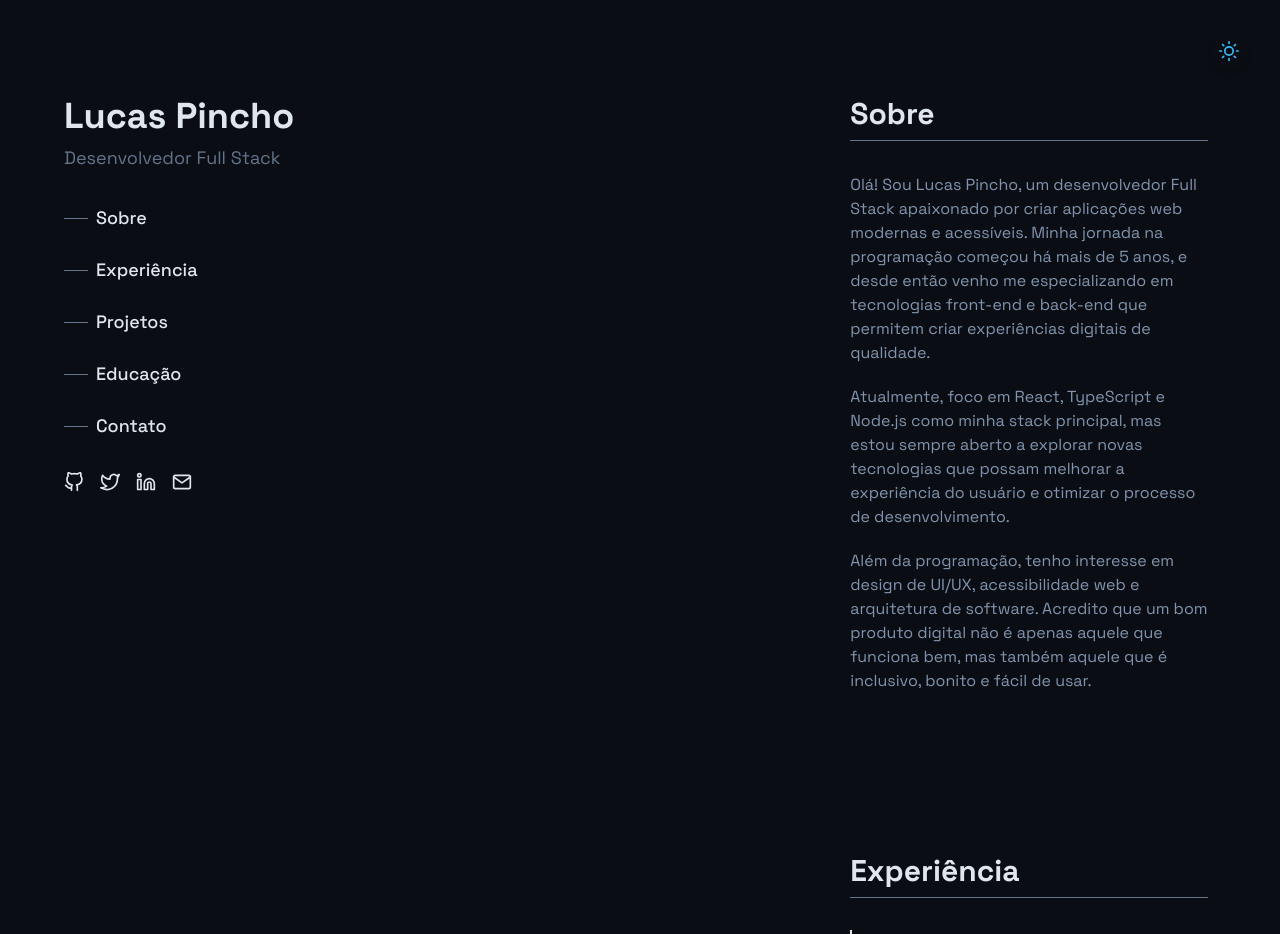
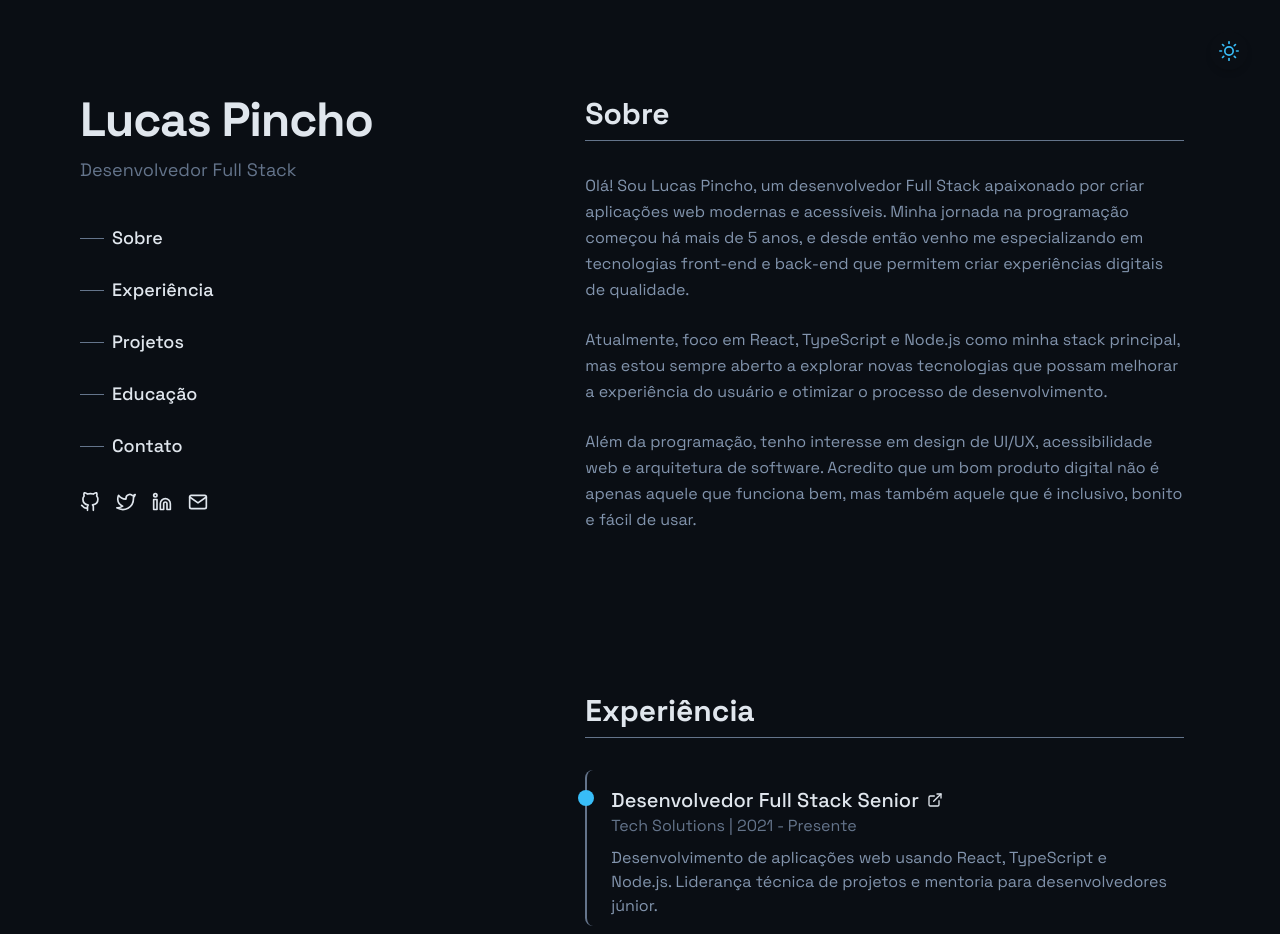
Before and after one commit to lucaspincho/myportfolio, a React (Vite) app: page / in a window 1280 px wide. Shown: the top 934 px of the page. Built offline with nearby package versions, Linux system fonts and the light colour scheme.

Commit message:
feat: style subsection hover effects

```diff
--- a/index.html
+++ b/index.html
@@ -4,9 +4,9 @@
     <meta charset="UTF-8" />
     <link rel="icon" type="image/svg+xml" href="/favicon.svg" />
     <meta name="viewport" content="width=device-width, initial-scale=1.0" />
-    <meta name="description" content="Portfólio de Lucas Pincho - Desenvolvedor Full Stack" />
+    <meta name="description" content="Portfólio de Lucas Pincho" />
     <meta name="theme-color" content="#0A0E14" />
-    <title>Lucas Pincho | Desenvolvedor Full Stack</title>
+    <title>Lucas Pincho</title>
   </head>
   <body>
     <div id="root"></div>
--- a/src/App.tsx
+++ b/src/App.tsx
@@ -25,18 +25,26 @@ function App() {
   }, [])
 
   return (
-    <div className="flex flex-col min-h-screen antialiased overflow-hidden">
+    <div className="flex flex-col min-h-screen antialiased">
+      <div className="sticky top-0 z-10 w-full bg-bg-light dark:bg-bg-dark">
+        <div className="max-w-6xl mx-auto px-6 md:px-10 lg:px-16 xl:px-20 py-2">
           <ThemeToggle theme={theme} toggleTheme={toggleTheme} />
+        </div>
+      </div>
 
-      <div className="max-w-screen-xl mx-auto w-full transition-all px-4 md:px-6 lg:px-6 xl:px-8 lg:pt-4">
-        <div className="flex flex-col md:flex-row relative">
+      <div className="flex-1 w-full px-6 md:px-10 lg:px-16 xl:px-20">
+        <div className="grid grid-cols-1 md:grid-cols-12 gap-4 max-w-6xl mx-auto">
+          <div className="md:col-span-4 lg:col-span-5 md:sticky md:top-14 md:self-start md:max-h-[calc(100vh-4rem)]">
             <Sidebar
               isMobile={isMobile}
               mobileMenuOpen={mobileMenuOpen}
               toggleMobileMenu={() => setMobileMenuOpen(!mobileMenuOpen)}
             />
+          </div>
 
+          <div className="md:col-span-8 lg:col-span-7 md:overflow-y-auto">
             <MainContent />
+          </div>
         </div>
       </div>
     </div>
--- a/src/components/About.tsx
+++ b/src/components/About.tsx
@@ -14,24 +14,24 @@ export default function About() {
       </motion.h2>
 
       <motion.div
-        className="space-y-5 mt-8"
+        className="space-y-6 mt-8"
         initial={{ opacity: 0, y: 20 }}
         whileInView={{ opacity: 1, y: 0 }}
         viewport={{ once: true }}
         transition={{ duration: 0.5, delay: 0.2 }}
       >
-        <p>
+        <p className="text-base md:text-base lg:leading-relaxed">
           Olá! Sou Lucas Pincho, um desenvolvedor Full Stack apaixonado por criar aplicações web modernas e acessíveis.
           Minha jornada na programação começou há mais de 5 anos, e desde então venho me especializando em tecnologias
           front-end e back-end que permitem criar experiências digitais de qualidade.
         </p>
 
-        <p>
+        <p className="text-base md:text-base lg:leading-relaxed">
           Atualmente, foco em React, TypeScript e Node.js como minha stack principal, mas estou sempre aberto a explorar
           novas tecnologias que possam melhorar a experiência do usuário e otimizar o processo de desenvolvimento.
         </p>
 
-        <p>
+        <p className="text-base md:text-base lg:leading-relaxed">
           Além da programação, tenho interesse em design de UI/UX, acessibilidade web e arquitetura de software.
           Acredito que um bom produto digital não é apenas aquele que funciona bem, mas também aquele que é inclusivo,
           bonito e fácil de usar.
--- a/src/components/Contact.tsx
+++ b/src/components/Contact.tsx
@@ -35,7 +35,7 @@ export default function Contact() {
               id="name"
               name="name"
               placeholder="Seu nome"
-              className="w-full p-3 rounded-lg bg-transparent hover:bg-section-hover dark:hover:bg-dark-section-hover border border-muted dark:border-dark-muted focus:ring-2 focus:ring-link-hover dark:focus:ring-dark-link-hover outline-none transition-colors duration-300"
+              className="w-full p-3 rounded-lg subsection-item border border-muted dark:border-dark-muted focus:ring-2 focus:ring-link-hover dark:focus:ring-dark-link-hover outline-none transition-colors duration-300"
               required
             />
           </div>
@@ -47,7 +47,7 @@ export default function Contact() {
               id="email"
               name="email"
               placeholder="seu.email@exemplo.com"
-              className="w-full p-3 rounded-lg bg-transparent hover:bg-section-hover dark:hover:bg-dark-section-hover border border-muted dark:border-dark-muted focus:ring-2 focus:ring-link-hover dark:focus:ring-dark-link-hover outline-none transition-colors duration-300"
+              className="w-full p-3 rounded-lg subsection-item border border-muted dark:border-dark-muted focus:ring-2 focus:ring-link-hover dark:focus:ring-dark-link-hover outline-none transition-colors duration-300"
               required
             />
           </div>
@@ -59,7 +59,7 @@ export default function Contact() {
               name="message"
               rows={5}
               placeholder="Sua mensagem..."
-              className="w-full p-3 rounded-lg bg-transparent hover:bg-section-hover dark:hover:bg-dark-section-hover border border-muted dark:border-dark-muted focus:ring-2 focus:ring-link-hover dark:focus:ring-dark-link-hover outline-none transition-colors duration-300 resize-none"
+              className="w-full p-3 rounded-lg subsection-item border border-muted dark:border-dark-muted focus:ring-2 focus:ring-link-hover dark:focus:ring-dark-link-hover outline-none transition-colors duration-300 resize-none"
               required
             ></textarea>
           </div>
--- a/src/components/Education.tsx
+++ b/src/components/Education.tsx
@@ -11,13 +11,13 @@ type EducationItemProps = {
 function EducationItem({ institution, degree, period, description, delay }: EducationItemProps) {
   return (
     <motion.div
-      className="mb-8 relative border-l-2 border-muted dark:border-dark-muted pl-6 pb-2"
+      className="mb-8 relative border-l-2 border-muted dark:border-dark-muted pl-6 pb-2 subsection-item rounded-lg p-4"
       initial={{ opacity: 0, x: -20 }}
       whileInView={{ opacity: 1, x: 0 }}
       viewport={{ once: true }}
       transition={{ duration: 0.5, delay }}
     >
-      <div className="absolute w-4 h-4 bg-link-hover dark:bg-dark-link-hover rounded-full -left-[9px] top-1"></div>
+      <div className="absolute w-4 h-4 bg-link-hover dark:bg-dark-link-hover rounded-full -left-[9px] top-5"></div>
       <h3 className="text-xl font-medium">{degree}</h3>
       <p className="text-muted dark:text-dark-muted mb-2">
         {institution} | {period}
--- a/src/components/Experience.tsx
+++ b/src/components/Experience.tsx
@@ -13,13 +13,13 @@ type ExperienceItemProps = {
 function ExperienceItem({ company, position, period, description, url, delay }: ExperienceItemProps) {
   return (
     <motion.div
-      className="mb-10 relative border-l-2 border-light-detail dark:border-dark-detail pl-6 pb-2"
+      className="mb-10 relative border-l-2 border-muted dark:border-dark-muted pl-6 pb-2 subsection-item rounded-lg p-4"
       initial={{ opacity: 0, x: -20 }}
       whileInView={{ opacity: 1, x: 0 }}
       viewport={{ once: true }}
       transition={{ duration: 0.5, delay }}
     >
-      <div className="absolute w-4 h-4 bg-light-highlight dark:bg-dark-highlight rounded-full -left-[9px] top-1"></div>
+      <div className="absolute w-4 h-4 bg-link-hover dark:bg-dark-link-hover rounded-full -left-[9px] top-5"></div>
       <h3 className="text-xl font-medium flex items-center gap-2">
         {position}
         {url && (
@@ -28,7 +28,7 @@ function ExperienceItem({ company, position, period, description, url, delay }:
           </a>
         )}
       </h3>
-      <p className="text-light-detail dark:text-dark-detail mb-2">
+      <p className="text-muted dark:text-dark-muted mb-2">
         {company} | {period}
       </p>
       <p>{description}</p>
--- a/src/components/MainContent.tsx
+++ b/src/components/MainContent.tsx
@@ -6,8 +6,8 @@ import Contact from './Contact';
 
 export default function MainContent() {
   return (
-    <main className="ml-0 md:ml-[40%] w-full md:w-[60%] py-20 md:py-20 lg:pt-20 transition-all">
-      <div className="max-w-none mx-auto px-4 md:px-6 lg:px-6">
+    <main className="w-full py-20 lg:pt-20 transition-all">
+      <div className="w-full pl-0 md:pl-4">
         <About />
         <Experience />
         <Projects />
--- a/src/components/Projects.tsx
+++ b/src/components/Projects.tsx
@@ -13,7 +13,7 @@ type ProjectCardProps = {
 function ProjectCard({ title, description, tags, githubUrl, liveUrl, index }: ProjectCardProps) {
   return (
     <motion.div
-      className="card hover:-translate-y-2 cursor-pointer relative"
+      className="subsection-item hover:-translate-y-2 cursor-pointer relative p-5 lg:p-6 shadow-md hover:shadow-lg rounded-lg"
       initial={{ opacity: 0, y: 50 }}
       whileInView={{ opacity: 1, y: 0 }}
       viewport={{ once: true }}
@@ -93,7 +93,7 @@ export default function Projects() {
         Projetos
       </motion.h2>
 
-      <div className="grid grid-cols-1 md:grid-cols-2 gap-6 mt-8">
+      <div className="grid grid-cols-1 xl:grid-cols-2 gap-8 mt-8">
         {projects.map((project, index) => (
           <ProjectCard
             key={index}
--- a/src/components/Sidebar.tsx
+++ b/src/components/Sidebar.tsx
@@ -30,9 +30,9 @@ export default function Sidebar({ isMobile, mobileMenuOpen, toggleMobileMenu }:
 
   const sidebarContent = (
     <>
-      <div className="mb-8 lg:pt-10">
+      <div className="mb-10 lg:pt-10">
         <motion.h1
-          className="text-3xl md:text-4xl font-bold"
+          className="text-3xl md:text-4xl lg:text-5xl font-bold tracking-tight"
           initial={{ opacity: 0 }}
           animate={{ opacity: 1 }}
           transition={{ delay: 0.2 }}
@@ -40,7 +40,7 @@ export default function Sidebar({ isMobile, mobileMenuOpen, toggleMobileMenu }:
           Lucas Pincho
         </motion.h1>
         <motion.p
-          className="text-muted dark:text-dark-muted mt-2 text-lg"
+          className="text-muted dark:text-dark-muted mt-3 text-lg"
           initial={{ opacity: 0 }}
           animate={{ opacity: 1 }}
           transition={{ delay: 0.3 }}
@@ -137,12 +137,8 @@ export default function Sidebar({ isMobile, mobileMenuOpen, toggleMobileMenu }:
   }
 
   return (
-    <div className="relative w-[40%]">
-      <aside className="fixed h-screen md:p-6 lg:pt-10 flex flex-col transition-all">
-        <div className="max-w-xs md:pl-2">
-          {sidebarContent}
-        </div>
-      </aside>
+    <div className="md:sticky md:top-10 pr-4 md:pr-8">
+      {sidebarContent}
     </div>
   );
 }
--- a/src/index.css
+++ b/src/index.css
@@ -22,7 +22,7 @@
   }
 
   section {
-    @apply bg-transparent hover:bg-section-hover dark:hover:bg-dark-section-hover transition-colors duration-300;
+    @apply bg-transparent transition-colors duration-300;
   }
 }
 
@@ -40,7 +40,11 @@
   }
 
   .card {
-    @apply bg-transparent hover:bg-section-hover dark:hover:bg-dark-section-hover rounded-lg p-6 shadow-md hover:shadow-lg transition-colors duration-300;
+    @apply bg-transparent hover:bg-section-hover dark:hover:bg-dark-section-hover rounded-lg p-5 lg:p-6 shadow-md hover:shadow-lg transition-colors duration-300;
+  }
+
+  .subsection-item {
+    @apply bg-transparent hover:bg-section-hover dark:hover:bg-dark-section-hover transition-colors duration-300;
   }
 }
 
```
Lines whose indentation alone changed are shown as unchanged.
